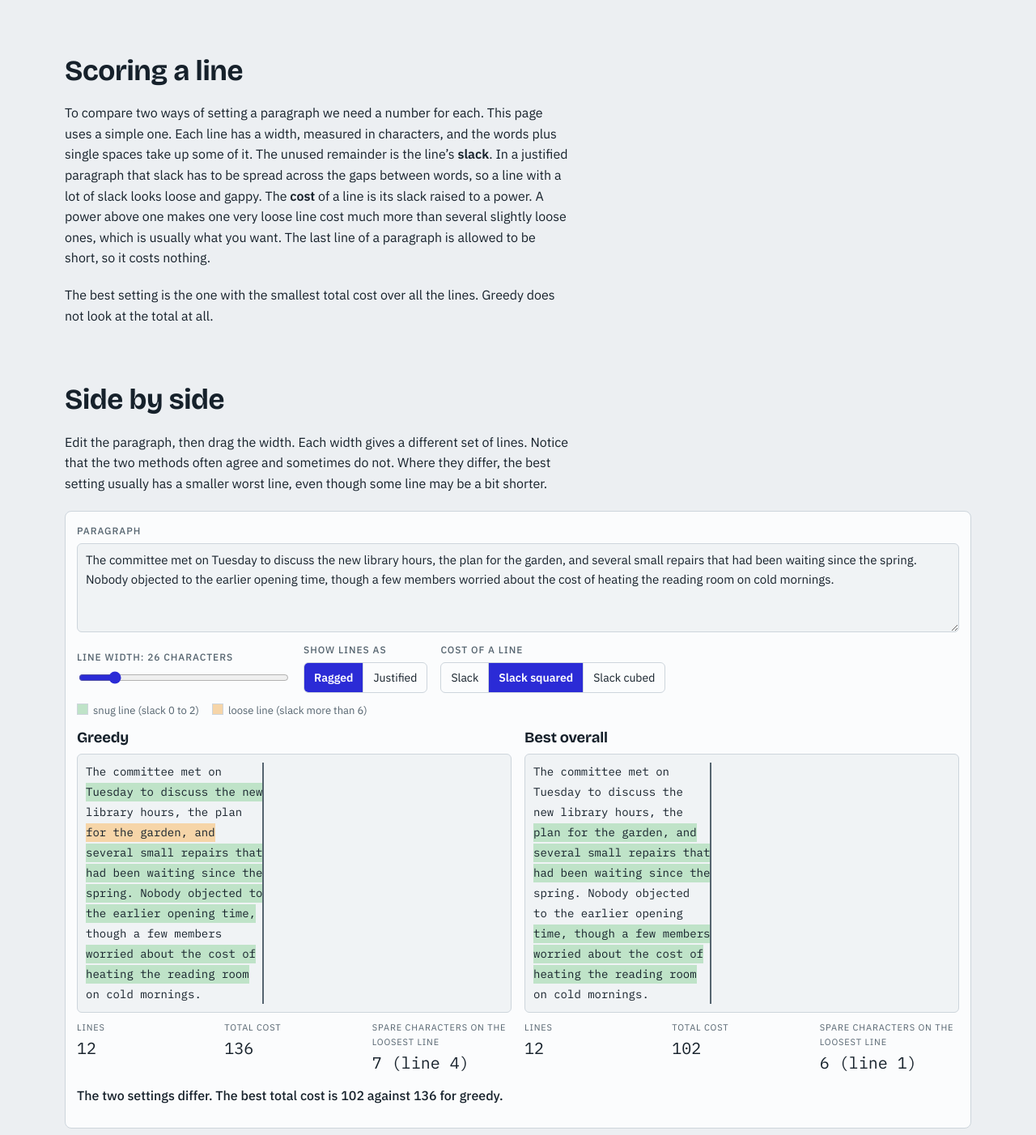
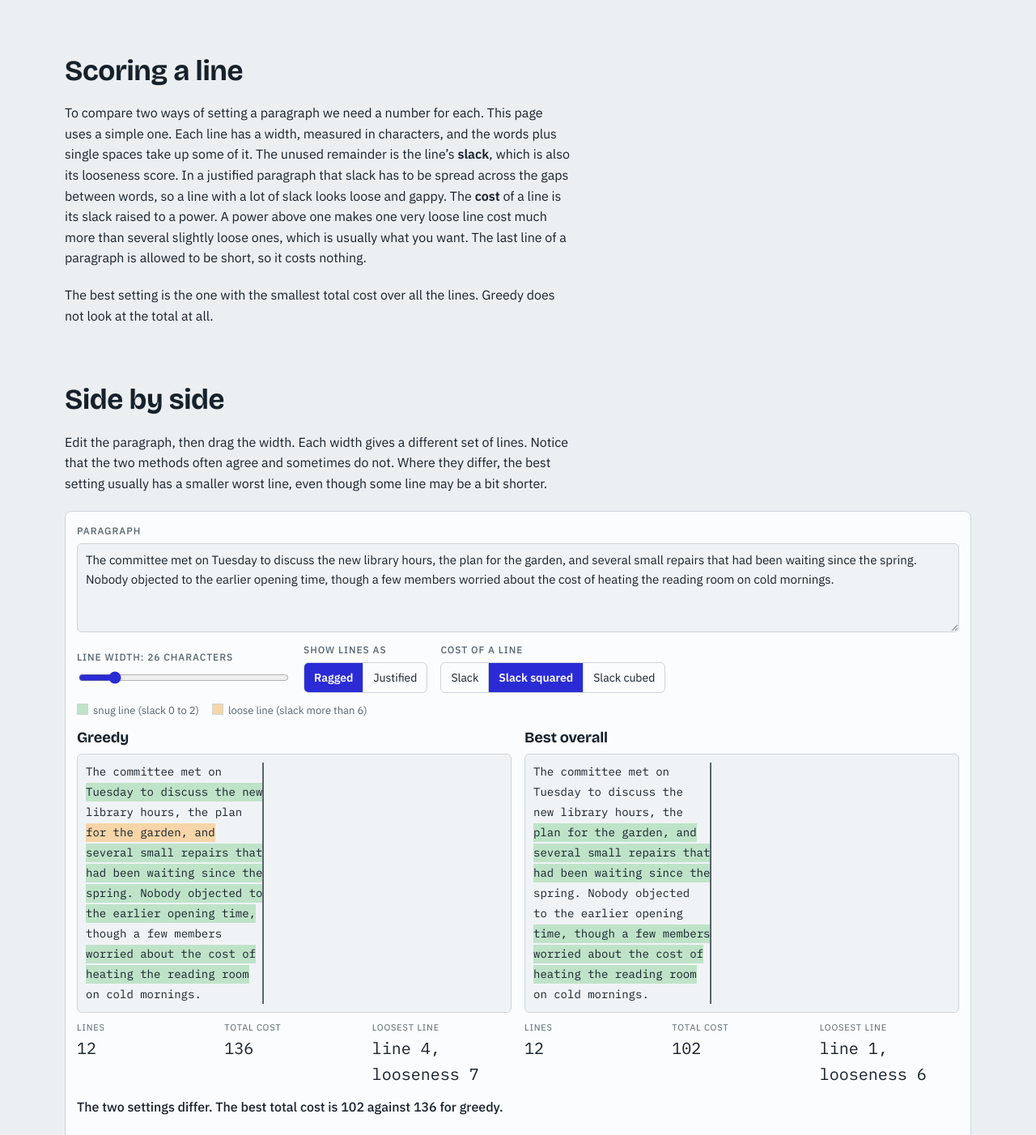
Before and after one commit to EddPorter/tsuikyuu, a plain HTML site: page line-breaking/index.html in a window 1280 px wide. Shown: the part 686-2088 px from the top of the page at 81% size. Drawn offline with nearby package versions, Linux system fonts and the light colour scheme.

Commit message:
Line breaking: show the loosest line as its number and looseness score
Co-Authored-By: Claude Sonnet 5.5 <noreply@anthropic.com>
Claude-Session: https://claude.ai/code/session_01CtfdoLGVBX2KWpaM2yufyL

```diff
--- a/line-breaking/index.html
+++ b/line-breaking/index.html
@@ -125,7 +125,7 @@ ul.recap { margin: 0; padding-left: 1.2em; display: grid; gap: 6px; max-width: 7
 
   <section aria-labelledby="h-score">
     <h2 id="h-score">Scoring a line</h2>
-    <p>To compare two ways of setting a paragraph we need a number for each. This page uses a simple one. Each line has a width, measured in characters, and the words plus single spaces take up some of it. The unused remainder is the line&rsquo;s <strong>slack</strong>. In a justified paragraph that slack has to be spread across the gaps between words, so a line with a lot of slack looks loose and gappy. The <strong>cost</strong> of a line is its slack raised to a power. A power above one makes one very loose line cost much more than several slightly loose ones, which is usually what you want. The last line of a paragraph is allowed to be short, so it costs nothing.</p>
+    <p>To compare two ways of setting a paragraph we need a number for each. This page uses a simple one. Each line has a width, measured in characters, and the words plus single spaces take up some of it. The unused remainder is the line&rsquo;s <strong>slack</strong>, which is also its looseness score. In a justified paragraph that slack has to be spread across the gaps between words, so a line with a lot of slack looks loose and gappy. The <strong>cost</strong> of a line is its slack raised to a power. A power above one makes one very loose line cost much more than several slightly loose ones, which is usually what you want. The last line of a paragraph is allowed to be short, so it costs nothing.</p>
     <p>The best setting is the one with the smallest total cost over all the lines. Greedy does not look at the total at all.</p>
   </section>
 
@@ -315,7 +315,7 @@ ul.recap { margin: 0; padding-left: 1.2em; display: grid; gap: 6px; max-width: 7
   function readout(id, lines) {
     const slacks = lines.slice(0, -1).map(([i, j]) => slackOf(i, j));
     const worst = slacks.length ? Math.max(...slacks) : null;   // the last line is allowed to be short, so it is not counted
-    const rows = [['Lines', lines.length], ['Total cost', costOf(lines)], ['Spare characters on the loosest line', worst === null ? '\u2013' : worst + ' (line ' + (slacks.indexOf(worst) + 1) + ')']];
+    const rows = [['Lines', lines.length], ['Total cost', costOf(lines)], ['Loosest line', worst === null ? '\u2013' : 'line ' + (slacks.indexOf(worst) + 1) + ', looseness ' + worst]];
     $(id).textContent = '';
     rows.forEach(([k, v]) => { const d = el('div'); d.append(el('span', 'k', k), el('span', 'v', String(v))); $(id).appendChild(d); });
   }
```
